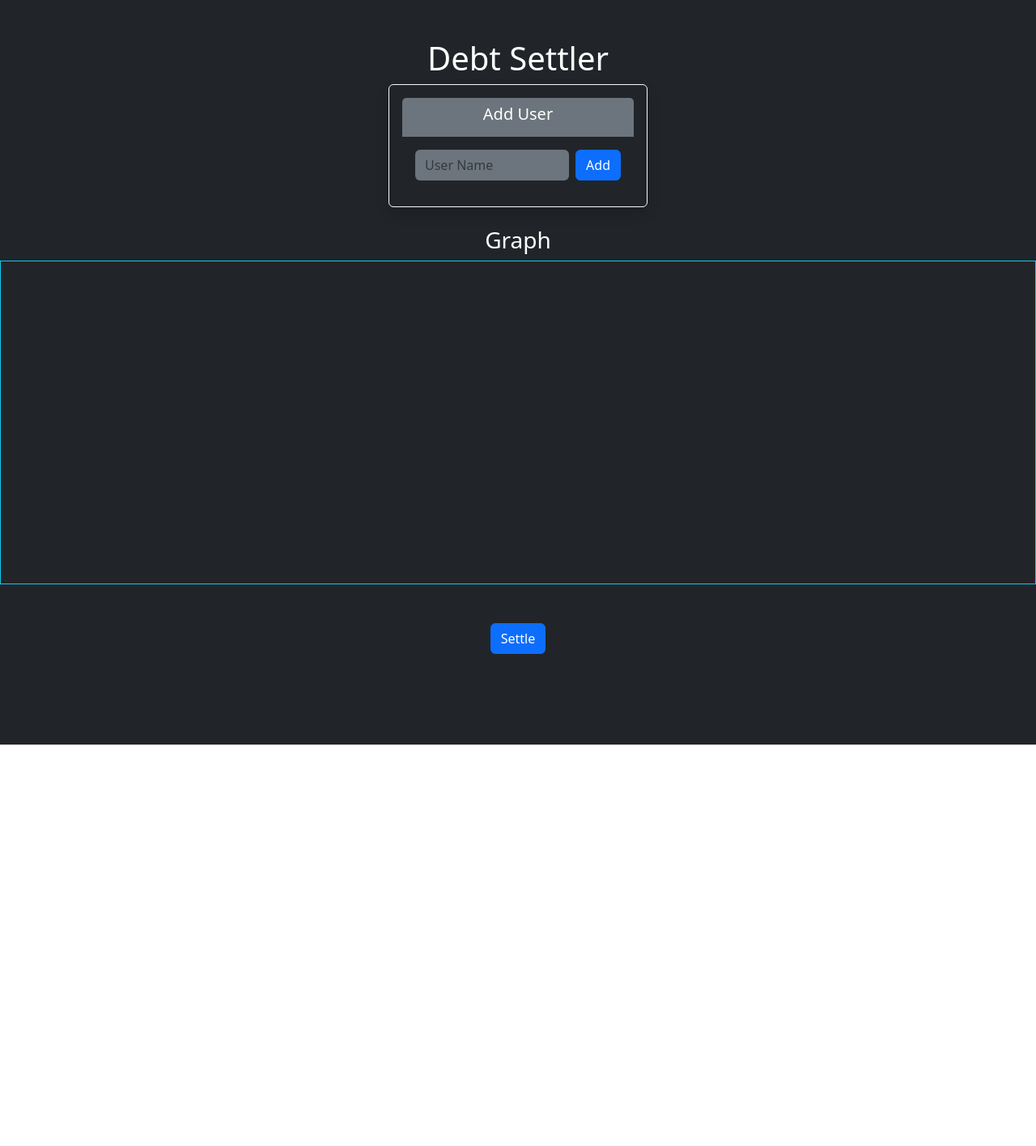
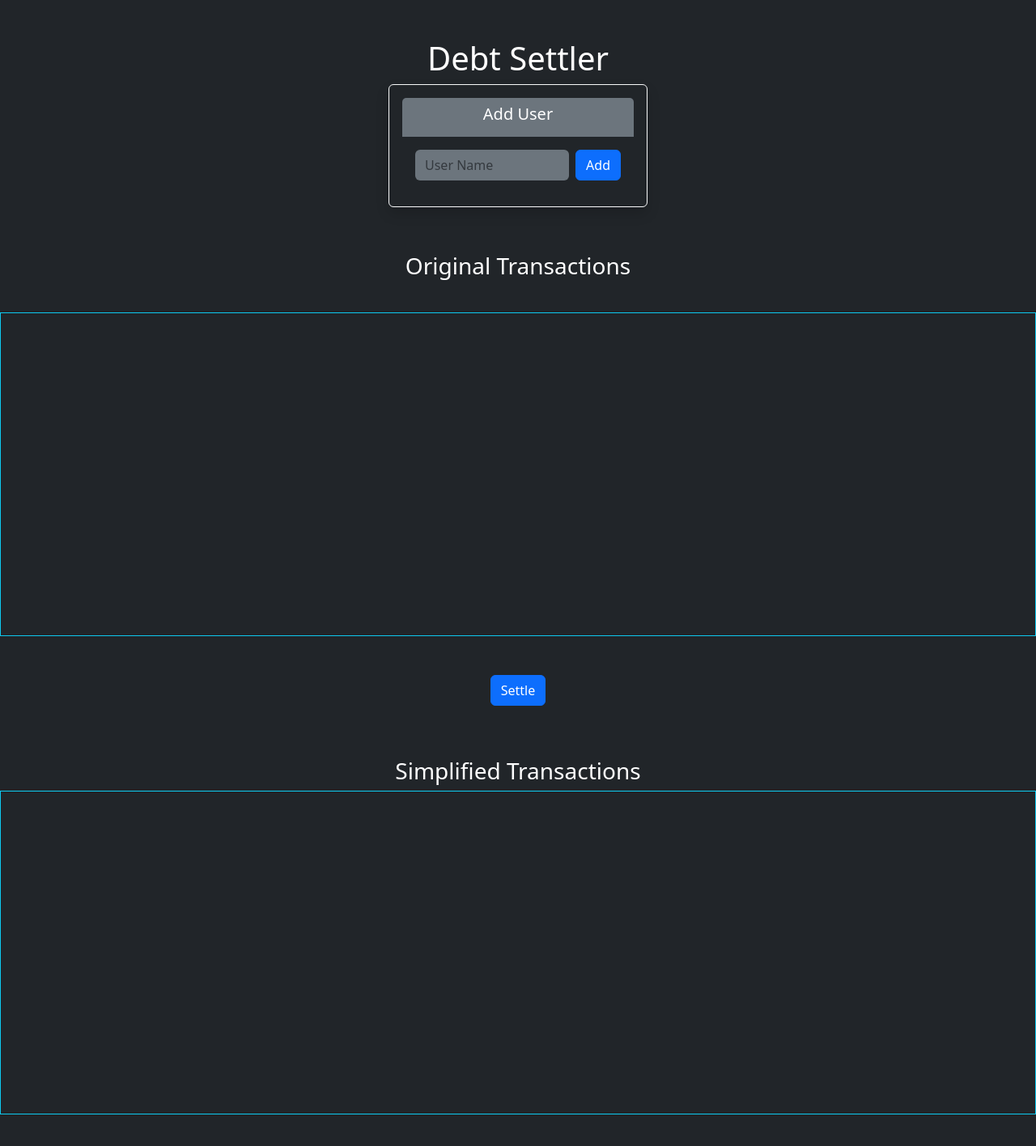
Before and after one commit to waleedbinkhalid74/debt_settler, a React (Vite) app in the folder debt_settler/: page / in a window 1280 px wide. Shown: the top 1416 px of the page at 81% size. Before the commit the page ends 920 px from the top, so only its background shows below. Built offline with nearby package versions, Linux system fonts and the light colour scheme.

Commit message:
Bring graph to App level

```diff
--- a/debt_settler/src/App.tsx
+++ b/debt_settler/src/App.tsx
@@ -1,9 +1,20 @@
+import { useState } from "react";
 import './App.css'
-import User from './components/AddUser'
+import AddUser from './components/AddUser'
 import Settle from './components/Settle'
+import Graph from './components/Graph'
 
 function App() {
-  // const [count, setCount] = useState(0)
+  const [transactions, setTransactions] = useState<[string, number, string[]][]>([]);
+  const [users, setUsers] = useState<string[]>([]);
+
+  // Function to handle transaction updates from a User component
+  const addTransaction = (userName: string, amount: number, otherUsers: string[]) => {
+    setTransactions((prevTransactions) => [
+      ...prevTransactions,
+      [userName, amount, otherUsers],
+    ]);
+  }
 
   return (
     <div className="bg-dark min-vh-100 flex-column justify-content-center align-items-center text-white py-5">
@@ -11,10 +22,16 @@ function App() {
         <h1 className="text-center text-5xl font-extrabold text-transparent bg-clip-text bg-gradient-to-r from-blue-400 to-purple-500 drop-shadow-lg">
           Debt Settler
         </h1>
-        <User></User>
+        <AddUser users={users} setUsers={setUsers} addTransaction={addTransaction}></AddUser>
+        <div className="py-3"></div>
+        <h3 className="text-center text-white">Original Transactions</h3>
+        <div className="py-3"></div>
+        <Graph users={users} transactions={transactions}></Graph>
         <Settle></Settle>
+        <h3 className="text-center text-white">Simplified Transactions</h3>
+        <Graph users={users} transactions={transactions}></Graph>
       </div>
-    </div>
+    </div >
   )
 }
 
--- a/debt_settler/src/components/AddUser.tsx
+++ b/debt_settler/src/components/AddUser.tsx
@@ -1,19 +1,14 @@
 import { useState } from "react";
 import User from './User'
-import Graph from './Graph'
 
-function AddUser() {
+interface AddUserProps {
+  users: string[];  // Pass users array from the parent
+  setUsers: (userName: string[]) => void;  // Pass setUsers function from the parent
+  addTransaction: (userName: string, amount: number, otherUsers: string[]) => void;  // New prop to handle transaction updates
+}
+
+function AddUser({ users, setUsers, addTransaction }: AddUserProps) {
   const [message, setMessage] = useState("");
-  const [users, setUsers] = useState<string[]>([]);
-  const [transactions, setTransactions] = useState<[string, number, string[]][]>([]);
-
-  // Function to handle transaction updates from a User component
-  const addTransaction = (userName: string, amount: number, otherUsers: string[]) => {
-    setTransactions((prevTransactions) => [
-      ...prevTransactions,
-      [userName, amount, otherUsers],
-    ]);
-  }
 
   const handleAdd = () => {
     if (message.trim()) {
@@ -61,7 +56,6 @@ function AddUser() {
             addTransaction={addTransaction} />
         ))}
       </div>
-      <Graph users={users} transactions={transactions}></Graph>
     </div>
   );
 }
--- a/debt_settler/src/components/Graph.tsx
+++ b/debt_settler/src/components/Graph.tsx
@@ -45,7 +45,6 @@ const Graph: React.FC<GraphProps> = ({ users, transactions }) => {
 
     return (
         <div>
-            <h3 className="text-center text-white">Graph</h3>
             <div className="border border-info" ref={containerRef} style={{ height: 400 }} />
         </div>
     );
```
